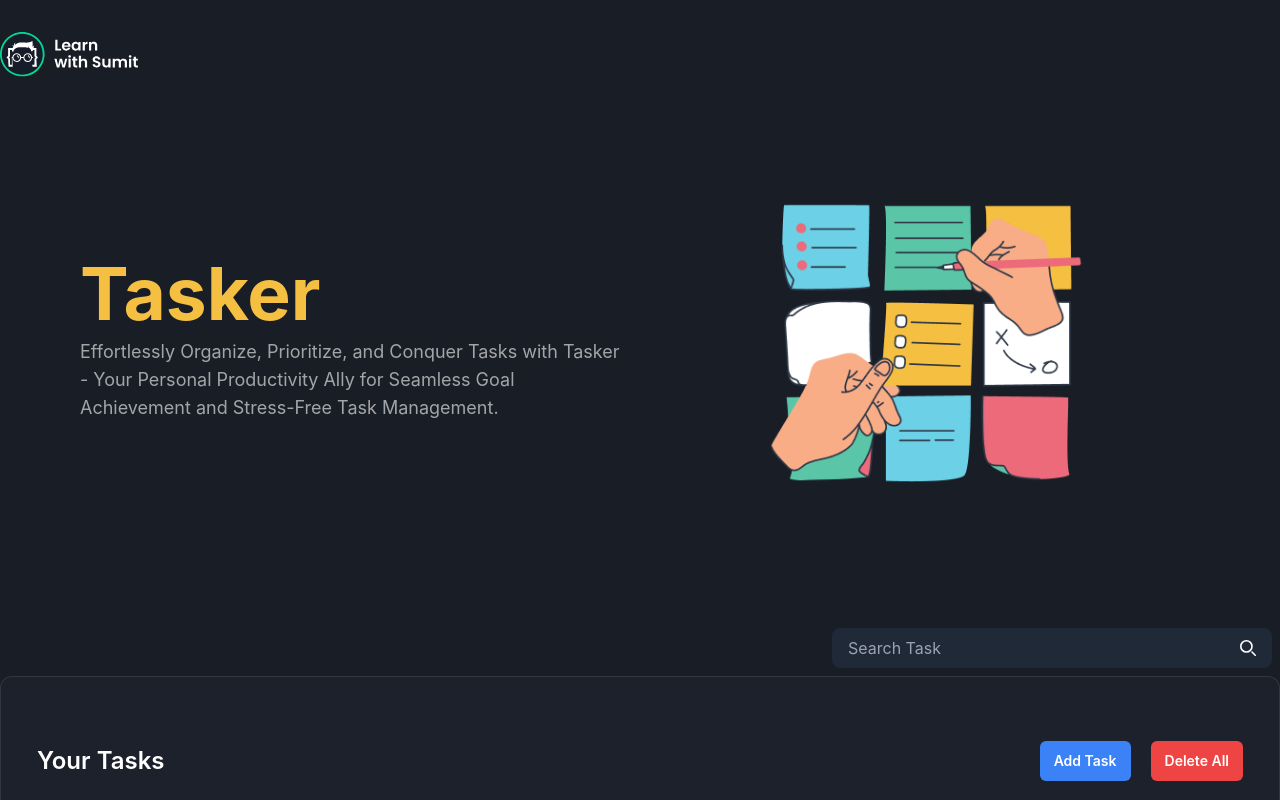
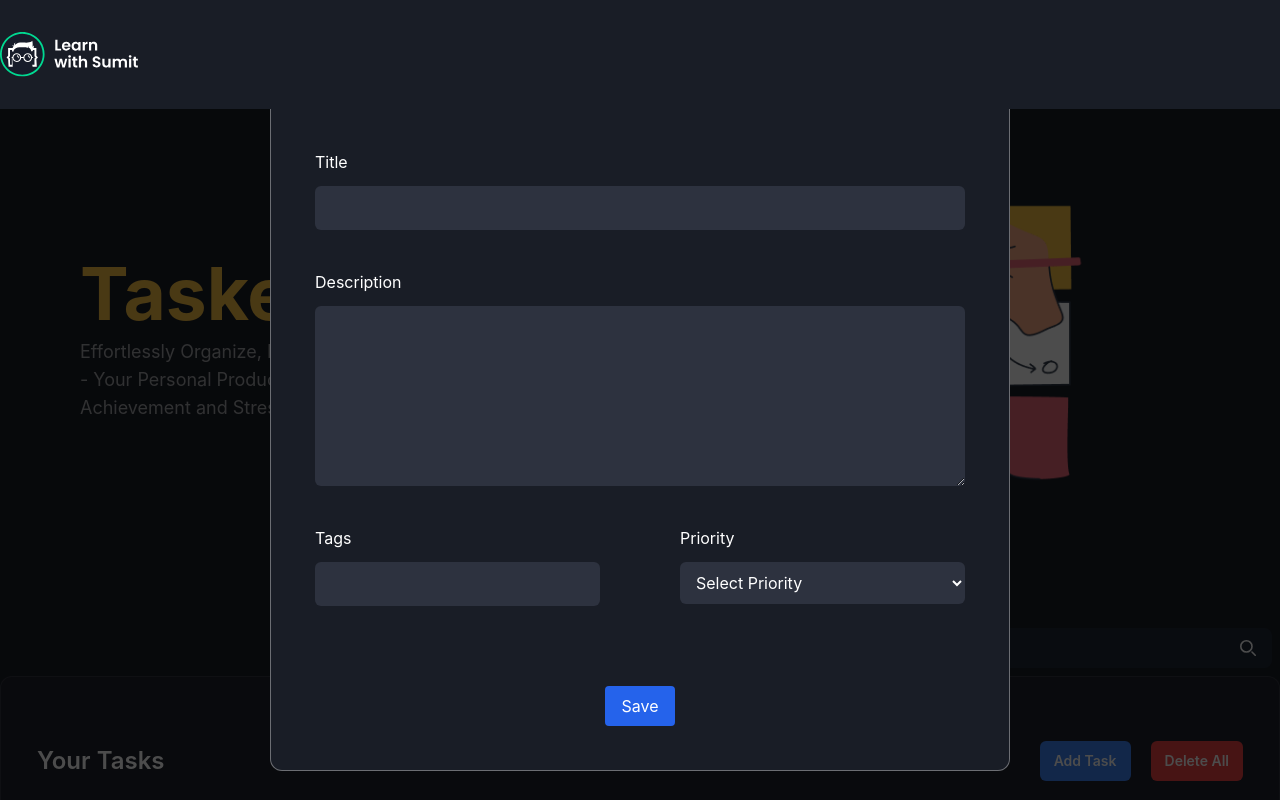
Before and after one commit to TamimOp/tasker_app, a React (Vite) app: page / in a window 1280 px wide. Both pictures are taken after a click on the button "Add Task". Shown: the top 800 px of the page. Built offline with nearby package versions, Linux system fonts and the light colour scheme.

Commit message:
adding task dynamically by filling the modal

```diff
--- /dev/null
+++ b/src/components/task/AddTaskModal.jsx
@@ -0,0 +1,102 @@
+import { useState } from "react";
+
+function AddTaskModal({ onSave }) {
+  const [newTask, setNewTask] = useState({
+    id: crypto.randomUUID(),
+    title: "",
+    description: "",
+    tags: [],
+    priority: "",
+    isFavourite: false,
+  });
+
+  const handleChange = (e) => {
+    const name = e.target.name;
+    let value = e.target.value;
+    if (name === "tags") {
+      value = value.split(",");
+    }
+    setNewTask({
+      ...newTask,
+      [name]: value,
+    });
+  };
+  return (
+    <>
+      <div className="fixed inset-0 bg-black bg-opacity-70 z-10"></div>
+      <form className="fixed z-20 top-1/2 left-1/2 transform -translate-x-1/2 -translate-y-1/2 w-full max-w-[740px] rounded-xl border border-[#FEFBFB]/[36%] bg-[#191D26] p-9 max-md:px-4 lg:p-11">
+        <h2 className="mb-9 text-center text-2xl font-bold text-white lg:mb-11 lg:text-[28px]">
+          Add New Task
+        </h2>
+
+        <div className="space-y-9 text-white lg:space-y-10">
+          <div className="space-y-2 lg:space-y-3">
+            <label htmlFor="title">Title</label>
+            <input
+              className="block w-full rounded-md bg-[#2D323F] px-3 py-2.5"
+              type="text"
+              name="title"
+              value={newTask.title}
+              onChange={handleChange}
+              id="title"
+              required
+            />
+          </div>
+          <div className="space-y-2 lg:space-y-3">
+            <label htmlFor="description">Description</label>
+            <textarea
+              className="block min-h-[120px] w-full rounded-md bg-[#2D323F] px-3 py-2.5 lg:min-h-[180px]"
+              type="text"
+              name="description"
+              value={newTask.description}
+              onChange={handleChange}
+              id="description"
+              required
+            ></textarea>
+          </div>
+          <div className="grid-cols-2 gap-x-4 max-md:space-y-9 md:grid lg:gap-x-10 xl:gap-x-20">
+            <div className="space-y-2 lg:space-y-3">
+              <label htmlFor="tags">Tags</label>
+              <input
+                className="block w-full rounded-md bg-[#2D323F] px-3 py-2.5"
+                type="text"
+                name="tags"
+                value={newTask.tags}
+                onChange={handleChange}
+                id="tags"
+                required
+              />
+            </div>
+            <div className="space-y-2 lg:space-y-3">
+              <label htmlFor="priority">Priority</label>
+              <select
+                className="block w-full cursor-pointer rounded-md bg-[#2D323F] px-3 py-2.5"
+                name="priority"
+                value={newTask.priority}
+                onChange={handleChange}
+                id="priority"
+                required
+              >
+                <option value="">Select Priority</option>
+                <option value="Low">Low</option>
+                <option value="Medium">Medium</option>
+                <option value="High">High</option>
+              </select>
+            </div>
+          </div>
+        </div>
+        <div className="mt-16 flex justify-center lg:mt-20">
+          <button
+            type="submit"
+            className="rounded bg-blue-600 px-4 py-2 text-white transition-all hover:opacity-80"
+            onClick={() => onSave(newTask)}
+          >
+            Save
+          </button>
+        </div>
+      </form>
+    </>
+  );
+}
+
+export default AddTaskModal;
--- a/src/components/task/TaskActions.jsx
+++ b/src/components/task/TaskActions.jsx
@@ -1,9 +1,12 @@
-function TaskActions() {
+function TaskActions({ onAddClick }) {
   return (
     <div className="mb-14 items-center justify-between sm:flex">
       <h2 className="text-2xl font-semibold max-sm:mb-4">Your Tasks</h2>
       <div className="flex items-center space-x-5">
-        <button className="rounded-md bg-blue-500 px-3.5 py-2.5 text-sm font-semibold">
+        <button
+          onClick={onAddClick}
+          className="rounded-md bg-blue-500 px-3.5 py-2.5 text-sm font-semibold"
+        >
           Add Task
         </button>
         <button className="rounded-md bg-red-500 px-3.5 py-2.5 text-sm font-semibold">
--- a/src/components/task/TaskBoard.jsx
+++ b/src/components/task/TaskBoard.jsx
@@ -2,6 +2,7 @@
 import SearchTask from "./SearchTask";
 import TaskActions from "./TaskActions";
 import TaskLists from "./TaskLists";
+import AddTaskModal from "./AddTaskModal";
 
 function TaskBoard() {
   const defaultTask = {
@@ -14,14 +15,22 @@
   };
 
   const [tasks, setTasks] = useState([defaultTask]);
+  const [showAddModal, setShowAddModal] = useState(false);
+
+  function handleAddTask(newTask) {
+    setTasks([...tasks, newTask]);
+    setShowAddModal(false);
+  }
+
   return (
     <section className="mb-20" id="tasks">
+      {showAddModal && <AddTaskModal onSave={handleAddTask} />}
       <div className="container">
         <div className="p-2 flex justify-end">
           <SearchTask />
         </div>
         <div className="rounded-xl border border-[rgba(206,206,206,0.12)] bg-[#1D212B] px-6 py-8 md:px-9 md:py-16">
-          <TaskActions />
+          <TaskActions onAddClick={() => setShowAddModal(true)} />
           <TaskLists tasks={tasks} />
         </div>
       </div>
```
